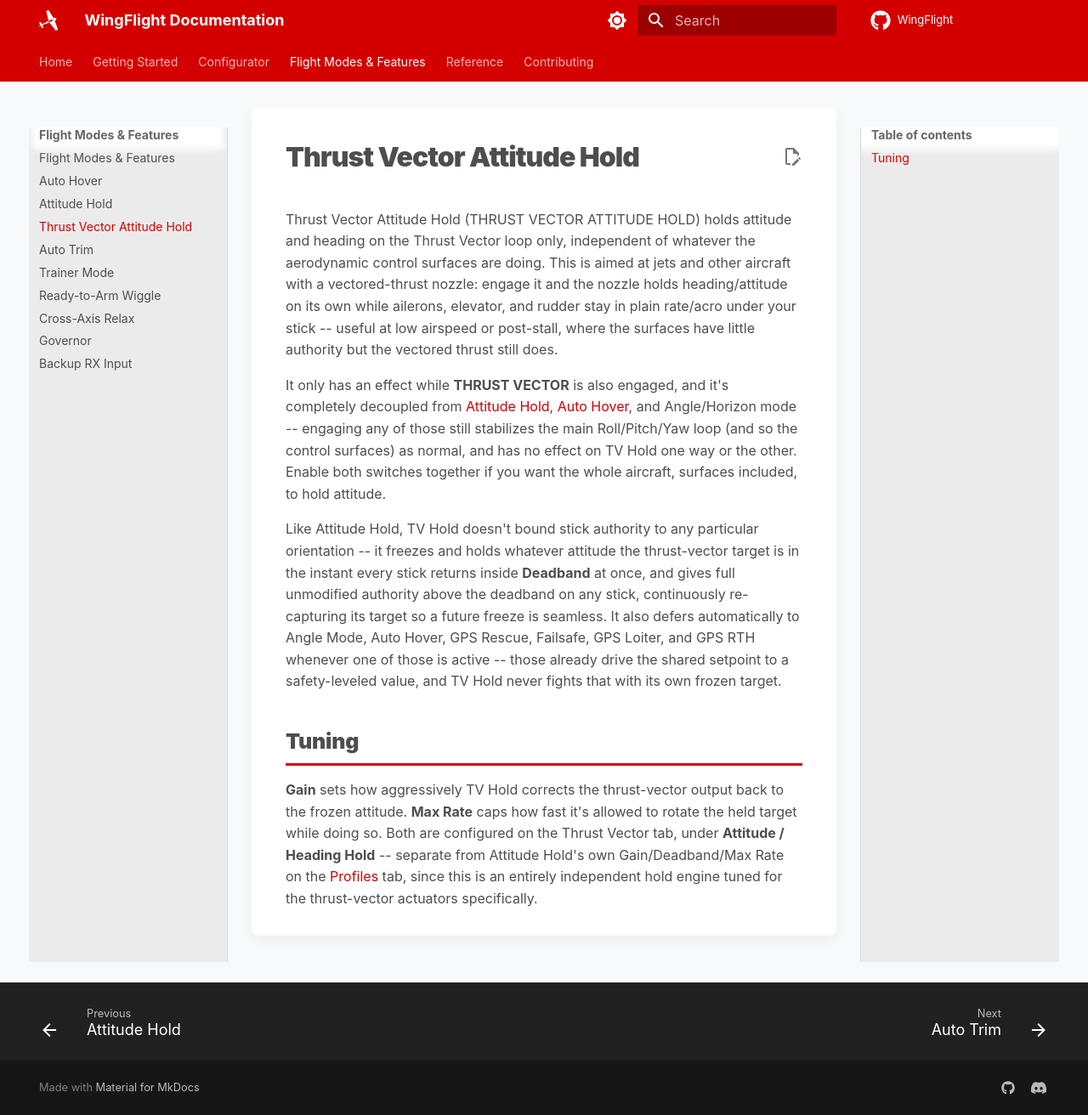
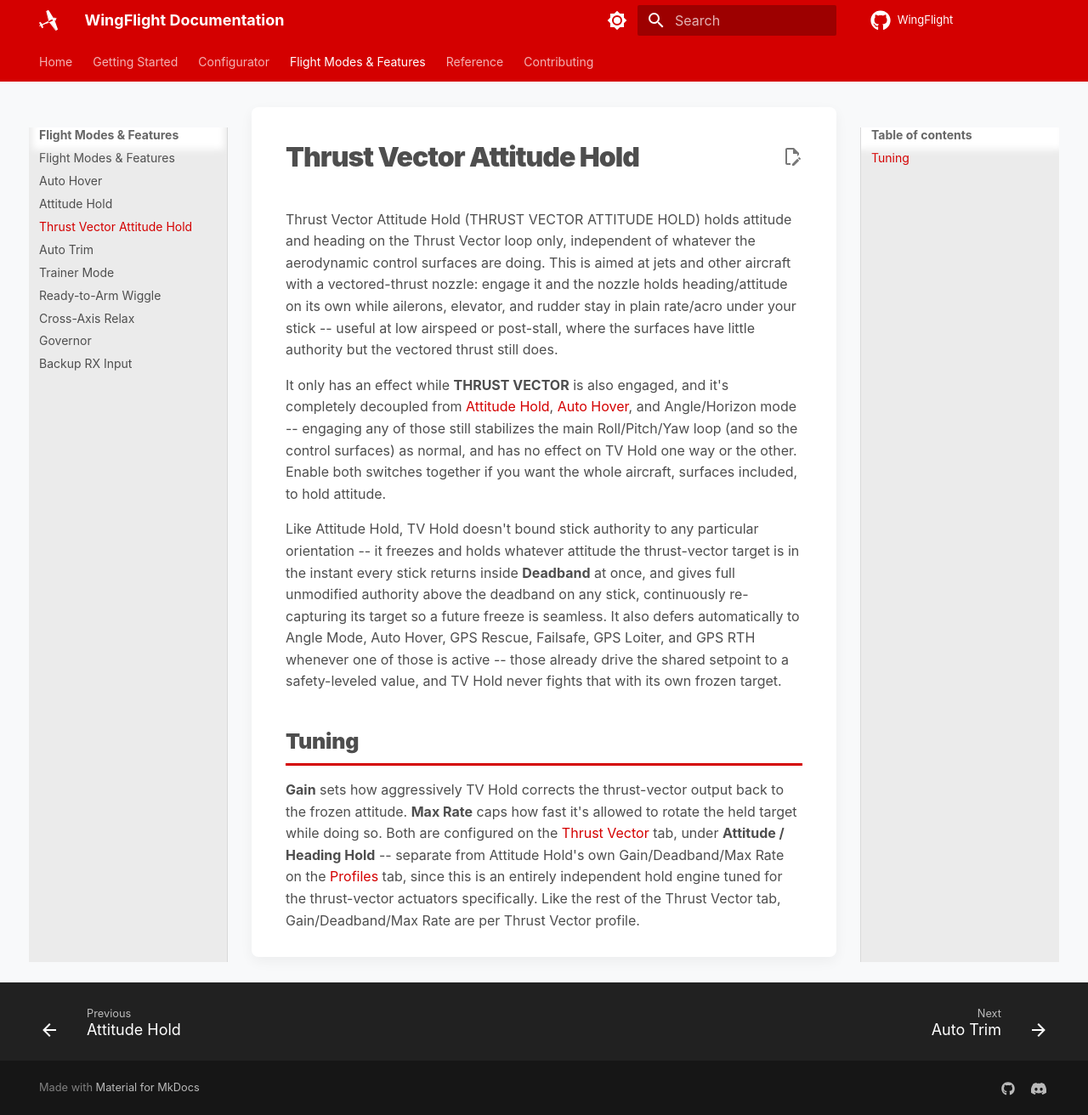
Before and after one commit to WingFlight/wingflight-docs, an MkDocs documentation site: the page built from docs/flight-modes/tv-hold.md, in a window 1280 px wide and 1312 px high. Shown: the whole window at 85% size. Built offline with MkDocs 1.6.1 and Material for MkDocs 9.7.7, drawn with Linux system fonts in a browser that asks for light colours.

Commit message:
Document Thrust Vector profiles
Companion to wingflight-firmware's Thrust Vector profiles feature:

- New Thrust Vector configurator tab page (a pre-existing gap --
  tv-hold.md already referenced it, but no page existed)
- Profile-switching section mirroring Rates.md's existing
  multi-profile prose
- Adjustments tab doc updated to mention TV Profile switching
- tv-hold.md updated to link the new page and note Gain/Deadband/Max
  Rate are now per-profile

Companion PRs (paired changes, same feature):
- wingflight-firmware
- wingflight-configurator
- wingflight-lua-ethos-suite

```diff
--- a/docs/flight-modes/tv-hold.md
+++ b/docs/flight-modes/tv-hold.md
@@ -31,9 +31,10 @@
 
 **Gain** sets how aggressively TV Hold corrects the thrust-vector output
 back to the frozen attitude. **Max Rate** caps how fast it's allowed to
-rotate the held target while doing so. Both are configured on the Thrust
-Vector tab, under **Attitude / Heading Hold** -- separate from Attitude
-Hold's own Gain/Deadband/Max Rate on the
-[Profiles](../configurator/tabs/profiles.md) tab, since this is an
-entirely independent hold engine tuned for the thrust-vector actuators
-specifically.
+rotate the held target while doing so. Both are configured on the
+[Thrust Vector](../configurator/tabs/thrust-vector.md) tab, under
+**Attitude / Heading Hold** -- separate from Attitude Hold's own
+Gain/Deadband/Max Rate on the [Profiles](../configurator/tabs/profiles.md)
+tab, since this is an entirely independent hold engine tuned for the
+thrust-vector actuators specifically. Like the rest of the Thrust Vector
+tab, Gain/Deadband/Max Rate are per Thrust Vector profile.
--- a/mkdocs.yml
+++ b/mkdocs.yml
@@ -83,6 +83,7 @@
       - Curves: configurator/tabs/curves.md
       - Profiles: configurator/tabs/profiles.md
       - Rates: configurator/tabs/rates.md
+      - Thrust Vector: configurator/tabs/thrust-vector.md
       - Gyro: configurator/tabs/gyro.md
       - Auxiliary (Modes): configurator/tabs/auxiliary.md
       - Adjustments: configurator/tabs/adjustments.md
```
Also changed, not shown: docs/configurator/index.md (+1 -0 lines), docs/configurator/tabs/adjustments.md (+10 -3 lines), docs/configurator/tabs/thrust-vector.md (added, +37 -0 lines).
